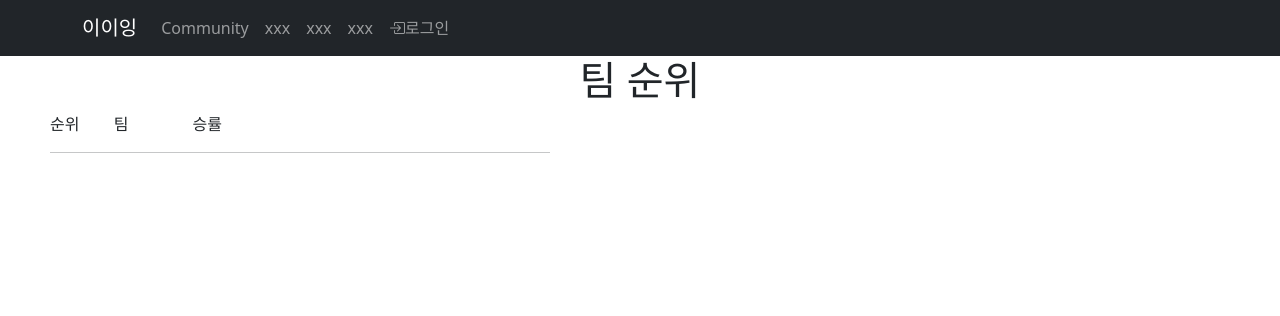
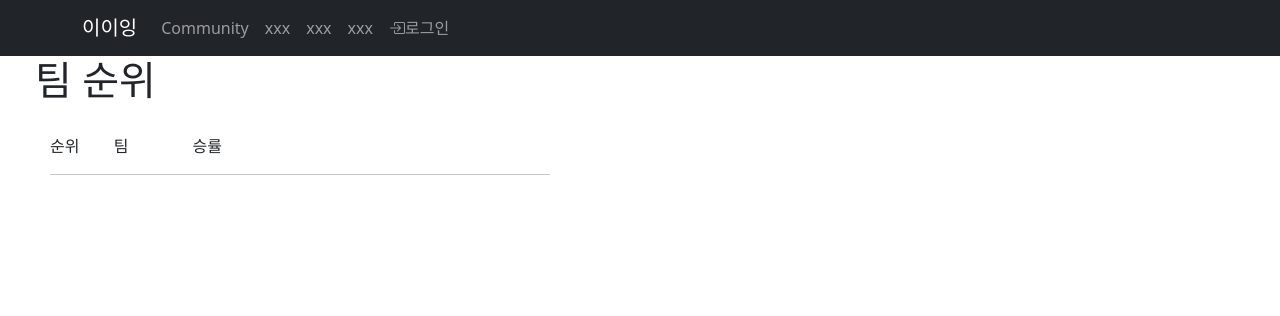
Before and after one commit to seoungwonseoungwon/bros_pjt, a Django app: page / in a window 1280 px wide. Shown: the top 316 px of the page. Run offline with Django 4.2, Linux system fonts and the light colour scheme; data that the repository does not hold is empty; some libraries are stand-ins or nearby versions.

Commit message:
search 수정

```diff
--- a/kbo/templates/kbo/home.html
+++ b/kbo/templates/kbo/home.html
@@ -3,7 +3,7 @@
 {% block content %}
 {% include 'navbar.html'%}
 
-  <h1 style="display: flex; justify-content: center; align-items: center;">팀 순위</h1>
+  <h1 style="display: flex; margin-left: 35px; margin-bottom: 30px;">팀 순위</h1>
 
   <div style="margin-left: 50px;">
   <div>
```
